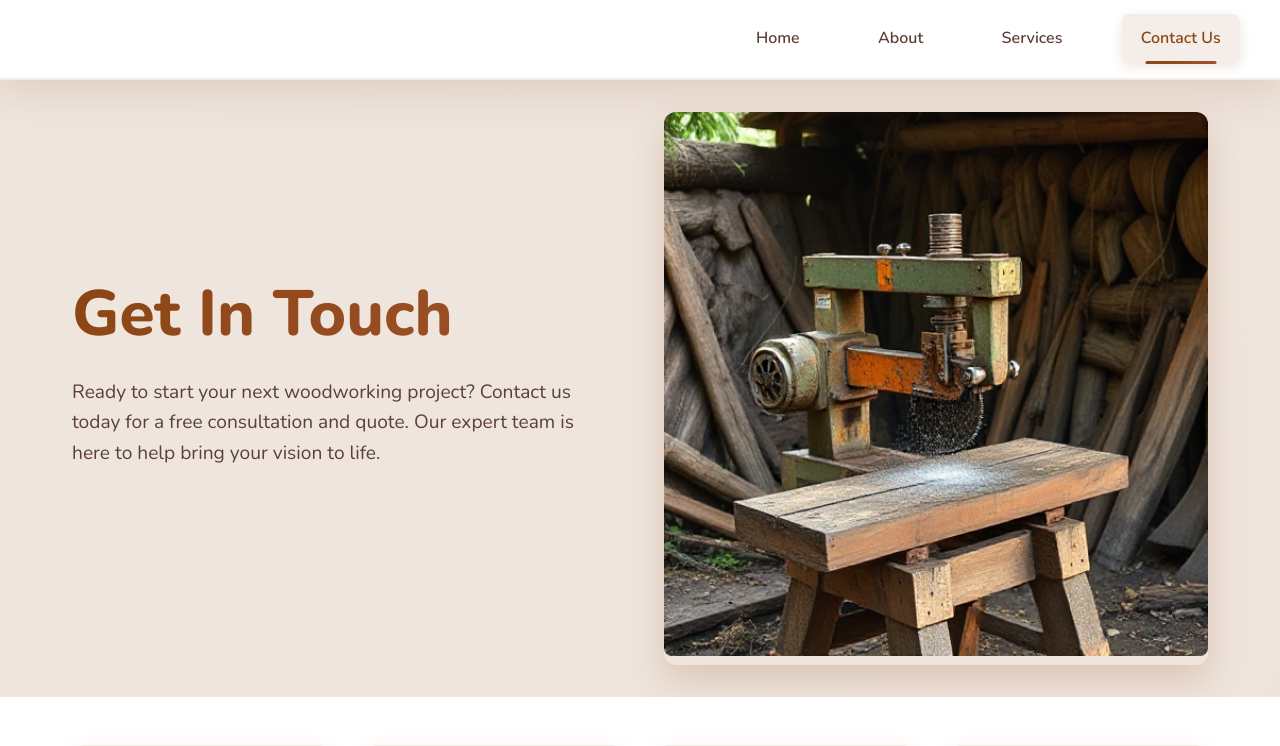
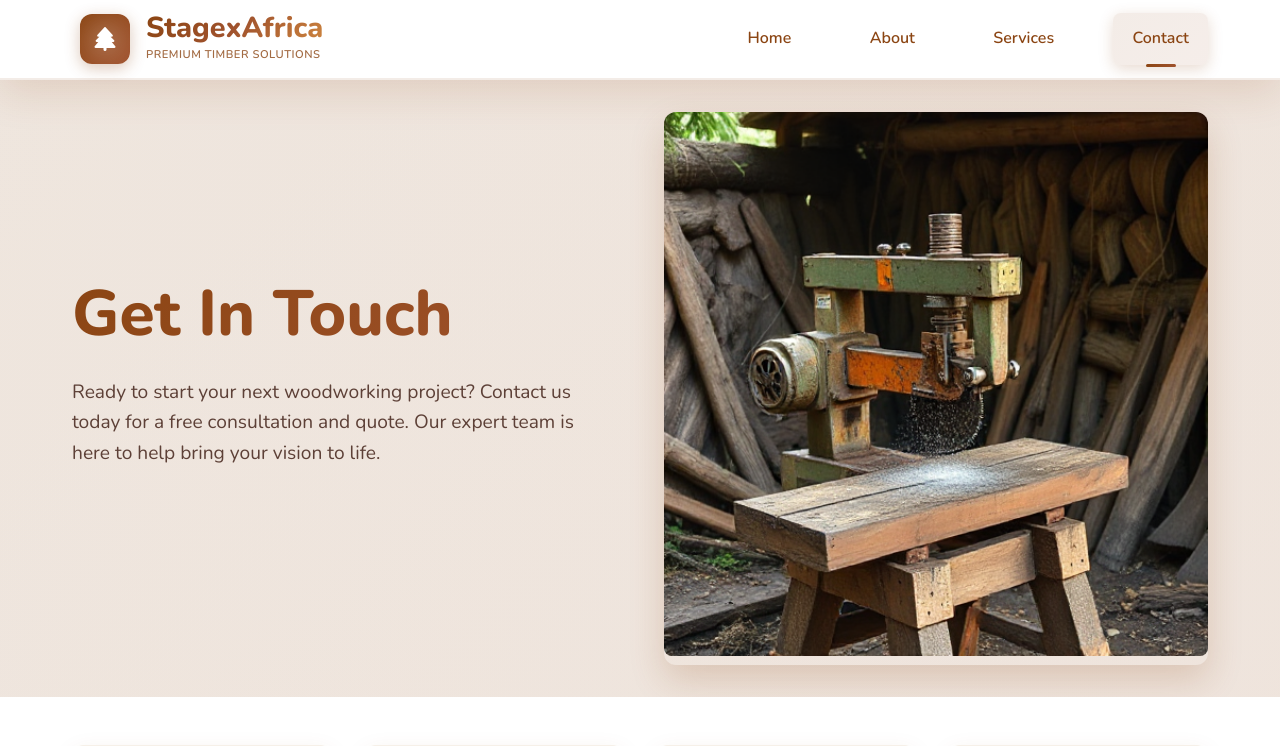
Before and after one commit to GriffinsNgeno/Furniture-Shop, a Next.js app in the folder furniture-shop-next/: page /contact in a window 1280 px wide. Shown: the top 746 px of the page. Built offline with nearby package versions, Linux system fonts and the light colour scheme.

Commit message:
Updated the header page

```diff
--- a/furniture-shop-next/app/components/Header.module.css
+++ b/furniture-shop-next/app/components/Header.module.css
@@ -34,7 +34,7 @@
 .header nav {
   max-width: 1200px;
   margin: 0 auto;
-  /* padding: 0 2rem; */
+  padding: 0 2rem;
   height: 100%;
   display: flex;
   align-items: center;
@@ -42,7 +42,67 @@
   position: relative;
 }
 
+/* Enhanced Logo Section */
+.logoSection {
+  display: flex;
+  align-items: center;
+}
+
 .logo {
+  display: flex;
+  align-items: center;
+  gap: 1rem;
+  text-decoration: none;
+  transition: all 0.3s ease;
+  padding: 0.5rem;
+  border-radius: 8px;
+  position: relative;
+}
+
+.logo:hover {
+  transform: translateY(-2px);
+  background: rgba(139, 69, 19, 0.05);
+}
+
+.logoIcon {
+  width: 50px;
+  height: 50px;
+  background: linear-gradient(135deg, #8B4513 0%, #A0522D 100%);
+  border-radius: 12px;
+  display: flex;
+  align-items: center;
+  justify-content: center;
+  box-shadow: 0 4px 15px rgba(139, 69, 19, 0.3);
+  transition: all 0.3s ease;
+}
+
+.logoIcon i {
+  font-size: 1.5rem;
+  color: white;
+  animation: logoGlow 2s ease-in-out infinite alternate;
+}
+
+@keyframes logoGlow {
+  from {
+    filter: drop-shadow(0 0 5px rgba(255, 255, 255, 0.5));
+  }
+  to {
+    filter: drop-shadow(0 0 15px rgba(255, 255, 255, 0.8));
+  }
+}
+
+.logo:hover .logoIcon {
+  transform: scale(1.1);
+  box-shadow: 0 6px 20px rgba(139, 69, 19, 0.4);
+}
+
+.logoText {
+  display: flex;
+  flex-direction: column;
+  gap: 0.2rem;
+}
+
+.logoMain {
   font-size: 1.8rem;
   font-weight: 800;
   background: linear-gradient(135deg, #8B4513 0%, #A0522D 50%, #CD853F 100%);
@@ -50,25 +110,23 @@
   -webkit-text-fill-color: transparent;
   background-clip: text;
   font-family: 'Nunito', sans-serif;
-  text-decoration: none;
-  position: relative;
-  transition: all 0.3s ease;
-  animation: logoGlow 2s ease-in-out infinite alternate;
+  line-height: 1;
 }
 
-@keyframes logoGlow {
-  from {
-    filter: drop-shadow(0 0 5px rgba(139, 69, 19, 0.3));
-  }
-  to {
-    filter: drop-shadow(0 0 15px rgba(139, 69, 19, 0.5));
-  }
+.logoSub {
+  font-size: 0.7rem;
+  font-weight: 600;
+  color: #8B4513;
+  font-family: 'Nunito', sans-serif;
+  text-transform: uppercase;
+  letter-spacing: 0.5px;
+  opacity: 0.8;
 }
 
 .logo::after {
   content: '';
   position: absolute;
-  bottom: -5px;
+  bottom: -2px;
   left: 0;
   width: 0;
   height: 3px;
@@ -79,11 +137,6 @@
 
 .logo:hover::after {
   width: 100%;
-}
-
-.logo:hover {
-  transform: translateY(-2px);
-  filter: drop-shadow(0 4px 8px rgba(139, 69, 19, 0.3));
 }
 
 .menu {
@@ -100,44 +153,44 @@
 }
 
 .menu a {
-  color: #5D4037;
+  color: #8B4513;
   text-decoration: none;
   font-weight: 600;
   font-size: 1rem;
+  font-family: 'Nunito', sans-serif;
   padding: 0.8rem 1.2rem;
   border-radius: 8px;
   transition: all 0.3s ease;
-  font-family: 'Nunito', sans-serif;
   position: relative;
-  overflow: hidden;
+  display: block;
 }
-/*
+
 .menu a::before {
   content: '';
   position: absolute;
   top: 0;
-  left: -100%;
-  width: 100%;
-  height: 100%;
+  left: 0;
+  right: 0;
+  bottom: 0;
   background: linear-gradient(135deg, rgba(139, 69, 19, 0.1) 0%, rgba(160, 82, 45, 0.1) 100%);
-  transition: left 0.3s ease;
   border-radius: 8px;
-} */
+  opacity: 0;
+  transition: opacity 0.3s ease;
+}
 
 .menu a:hover::before {
-  left: 0;
+  opacity: 1;
 }
 
 .menu a:hover {
-  color: #8B4513;
+  color: #A0522D;
   transform: translateY(-2px);
-  box-shadow: 0 4px 12px rgba(139, 69, 19, 0.2);
 }
 
 .menu a.active {
   color: #8B4513;
   background: linear-gradient(135deg, rgba(139, 69, 19, 0.1) 0%, rgba(160, 82, 45, 0.1) 100%);
-  box-shadow: 0 4px 12px rgba(139, 69, 19, 0.15);
+  box-shadow: 0 4px 15px rgba(139, 69, 19, 0.2);
 }
 
 .menu a.active::after {
@@ -146,7 +199,7 @@
   bottom: -2px;
   left: 50%;
   transform: translateX(-50%);
-  width: 60%;
+  width: 30px;
   height: 3px;
   background: linear-gradient(135deg, #8B4513 0%, #A0522D 100%);
   border-radius: 2px;
@@ -155,13 +208,11 @@
 .bars {
   display: none;
   background: linear-gradient(135deg, #8B4513 0%, #A0522D 100%);
-  color: white;
   border: none;
   padding: 0.8rem;
   border-radius: 8px;
   cursor: pointer;
   transition: all 0.3s ease;
-  box-shadow: 0 4px 12px rgba(139, 69, 19, 0.2);
   position: relative;
   overflow: hidden;
 }
@@ -173,7 +224,7 @@
   left: -100%;
   width: 100%;
   height: 100%;
-  background: linear-gradient(135deg, rgba(255, 255, 255, 0.2) 0%, rgba(255, 255, 255, 0.1) 100%);
+  background: linear-gradient(135deg, #A0522D 0%, #CD853F 100%);
   transition: left 0.3s ease;
 }
 
@@ -183,31 +234,44 @@
 
 .bars:hover {
   transform: translateY(-2px);
-  box-shadow: 0 6px 20px rgba(139, 69, 19, 0.3);
+  box-shadow: 0 4px 15px rgba(139, 69, 19, 0.3);
 }
 
 .bars i {
+  color: white;
   font-size: 1.2rem;
-  transition: transform 0.3s ease;
+  position: relative;
+  z-index: 1;
 }
 
 .bars:hover i {
-  transform: scale(1.1);
+  color: white;
 }
 
-/* Mobile Menu Styles */
 @media (max-width: 768px) {
   .header {
     height: 70px;
-    padding: 0;
   }
 
   .header nav {
     padding: 0 1rem;
   }
 
-  .logo {
+  .logoMain {
     font-size: 1.5rem;
+  }
+
+  .logoSub {
+    font-size: 0.6rem;
+  }
+
+  .logoIcon {
+    width: 40px;
+    height: 40px;
+  }
+
+  .logoIcon i {
+    font-size: 1.2rem;
   }
 
   .menu {
@@ -215,67 +279,52 @@
     top: 70px;
     left: 0;
     right: 0;
-    height: calc(100vh - 70px);
-    background: rgba(255, 255, 255, 0.98);
+    bottom: 0;
+    background: linear-gradient(135deg, rgba(139, 69, 19, 0.95) 0%, rgba(160, 82, 45, 0.95) 100%);
     backdrop-filter: blur(20px);
     -webkit-backdrop-filter: blur(20px);
     flex-direction: column;
     justify-content: flex-start;
     align-items: center;
+    padding-top: 2rem;
     gap: 0;
-    padding: 2rem 0;
-    transform: translateY(-100%);
-    opacity: 0;
-    visibility: hidden;
-    transition: all 0.4s cubic-bezier(0.4, 0, 0.2, 1);
-    box-shadow: 0 8px 32px rgba(139, 69, 19, 0.15);
-    border-bottom: 2px solid rgba(139, 69, 19, 0.1);
+    transform: translateX(-100%);
+    transition: transform 0.3s ease;
+    z-index: 999;
     overflow-y: auto;
   }
 
   .menu.active {
-    transform: translateY(0);
-    opacity: 1;
-    visibility: visible;
+    transform: translateX(0);
   }
 
   .menu li {
     width: 100%;
     text-align: center;
-    margin: 0;
-    padding: 0;
+    margin-bottom: 0;
   }
 
   .menu a {
-    display: block;
-    padding: 1.2rem 2rem;
+    color: white;
+    padding: 1.5rem 2rem;
     border-radius: 0;
-    border-bottom: 1px solid rgba(139, 69, 19, 0.1);
-    font-size: 1.1rem;
+    border-bottom: 1px solid rgba(255, 255, 255, 0.1);
+    font-size: 1.2rem;
     font-weight: 600;
-    transition: all 0.3s ease;
-    margin: 0;
   }
 
   .menu a:hover {
-    background: linear-gradient(135deg, rgba(139, 69, 19, 0.1) 0%, rgba(160, 82, 45, 0.1) 100%);
-    transform: translateX(10px);
-    color: #8B4513;
+    background: rgba(255, 255, 255, 0.1);
+    color: #F5DEB3;
   }
 
   .menu a.active {
-    background: linear-gradient(135deg, rgba(139, 69, 19, 0.15) 0%, rgba(160, 82, 45, 0.15) 100%);
-    border-left: 4px solid #8B4513;
-    color: #8B4513;
+    background: rgba(255, 255, 255, 0.2);
+    color: #F5DEB3;
   }
 
   .bars {
-    display: flex;
-    align-items: center;
-    justify-content: center;
-    width: 45px;
-    height: 45px;
-    padding: 0.6rem;
+    display: block;
   }
 
   .bars.active {
@@ -287,32 +336,31 @@
   }
 }
 
-/* Tablet Styles */
 @media (min-width: 769px) and (max-width: 1024px) {
   .header nav {
     padding: 0 1.5rem;
   }
 
   .menu {
-    gap: 2rem;
+    gap: 1.5rem;
   }
 
   .menu a {
-    font-size: 0.95rem;
-    padding: 0.7rem 1rem;
+    padding: 0.6rem 1rem;
+    font-size: 0.9rem;
   }
 }
 
-/* Focus styles for accessibility */
+/* Focus States */
 .bars:focus,
 .menu a:focus {
   outline: 2px solid #8B4513;
   outline-offset: 2px;
 }
 
-/* Animation for menu items */
+/* Menu Item Animations */
 .menu li {
-  animation: slideInFromTop 0.5s ease forwards;
+  animation: slideInFromTop 0.6s ease-out forwards;
   opacity: 0;
   transform: translateY(-20px);
 }
@@ -329,18 +377,18 @@
   }
 }
 
-/* Scroll effect */
+/* Scrolled Header */
 .header.scrolled {
+  height: 70px;
   background: rgba(255, 255, 255, 0.98);
-  box-shadow: 0 8px 32px rgba(139, 69, 19, 0.2);
-  height: 70px;
+  box-shadow: 0 4px 20px rgba(139, 69, 19, 0.15);
 }
 
 .header.scrolled .logo {
-  font-size: 1.6rem;
+  transform: scale(0.95);
 }
 
-/* Hover effects for menu items */
+/* Hover Underline Effect */
 .menu a::after {
   content: '';
   position: absolute;
@@ -357,10 +405,9 @@
   width: 80%;
 }
 
-/* Enhanced mobile menu animation */
 @media (max-width: 768px) {
   .menu.active li {
-    animation: slideInFromLeft 0.4s ease forwards;
+    animation: slideInFromLeft 0.4s ease-out forwards;
   }
 
   @keyframes slideInFromLeft {
@@ -374,39 +421,38 @@
     }
   }
 
-  /* Prevent body scroll when menu is open */
   body.menu-open {
     overflow: hidden;
   }
 }
 
-/* Small mobile devices */
 @media (max-width: 480px) {
   .header {
     height: 65px;
   }
 
   .header nav {
-    padding: 0 0.8rem;
+    padding: 0 1rem;
   }
 
-  .logo {
+  .logoMain {
     font-size: 1.3rem;
+  }
+
+  .logoSub {
+    font-size: 0.5rem;
   }
 
   .menu {
     top: 65px;
-    height: calc(100vh - 65px);
   }
 
   .menu a {
-    padding: 1rem 1.5rem;
-    font-size: 1rem;
+    padding: 1.2rem 1.5rem;
+    font-size: 1.1rem;
   }
 
   .bars {
-    width: 40px;
-    height: 40px;
-    padding: 0.5rem;
+    padding: 0.6rem;
   }
 }
--- a/furniture-shop-next/app/components/Header.tsx
+++ b/furniture-shop-next/app/components/Header.tsx
@@ -73,9 +73,15 @@ export default function Header() {
   return (
     <header className={`${styles.header} ${scrolled ? styles.scrolled : ''}`}>
       <nav aria-label="Main navigation">
-        <div className={styles.logo}>
-          <Link href="/" onClick={handleLinkClick}>
-            StagexAfrica
+        <div className={styles.logoSection}>
+          <Link href="/" onClick={handleLinkClick} className={styles.logo}>
+            <div className={styles.logoIcon}>
+              <i className="fa-solid fa-tree" aria-hidden="true"></i>
+            </div>
+            <div className={styles.logoText}>
+              <span className={styles.logoMain}>StagexAfrica</span>
+              <span className={styles.logoSub}>Premium Timber Solutions</span>
+            </div>
           </Link>
         </div>
 
@@ -117,18 +123,16 @@ export default function Header() {
               className={pathname === "/contact" ? styles.active : ""}
               onClick={handleLinkClick}
             >
-              Contact Us
+              Contact
             </Link>
           </li>
         </ul>
 
         <button
-          className={`${styles.bars} ${menuOpen ? styles.active : ''}`}
-          id="bars"
+          className={`${styles.bars} ${menuOpen ? styles.active : ""}`}
+          onClick={handleMenuToggle}
           aria-label="Toggle menu"
           aria-expanded={menuOpen}
-          aria-controls="menu"
-          onClick={handleMenuToggle}
         >
           <i className="fa-solid fa-bars" aria-hidden="true"></i>
         </button>
```
